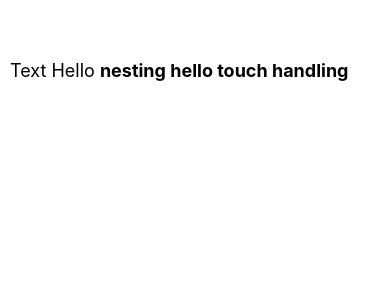
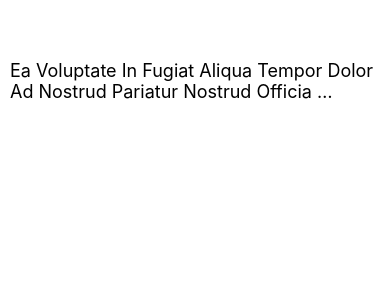
Before and after one commit to champseo2017/reactNative02, a React Native app in the folder HelloApp/: screen / in a window 390 px wide. Shown: the top 300 px of the page. Built offline with nearby package versions, Linux system fonts and the light colour scheme.

Commit message:
Props Text

```diff
--- a/HelloApp/src/components/column-items.js
+++ b/HelloApp/src/components/column-items.js
@@ -8,22 +8,17 @@ const ColumnItems = () => {
   return (
     <View style={styles.container}>
       <Text
+        numberOfLines={2}
+        ellipsizeMode='tail'
+        selectable={true}
         style={{
           fontSize: 18,
+          textTransform: 'capitalize'
         }}>
-        Text Hello{' '}
-        <Text
-          style={{
-            fontWeight: 'bold',
-          }}>
-          nesting hello{' '}
-          <Text
-            style={{
-              fontSize: 'italic',
-            }}>
-            touch handling
-          </Text>
-        </Text>
+
+        Ea voluptate in fugiat aliqua tempor dolor ad nostrud pariatur nostrud officia commodo deserunt.
+        Ea voluptate in fugiat aliqua tempor dolor ad nostrud pariatur nostrud officia commodo deserunt.
+
       </Text>
       {/* {
         items.map((items, i) => {
```
Also changed, not shown: HelloApp/src/App.js (+25 -0 lines).
